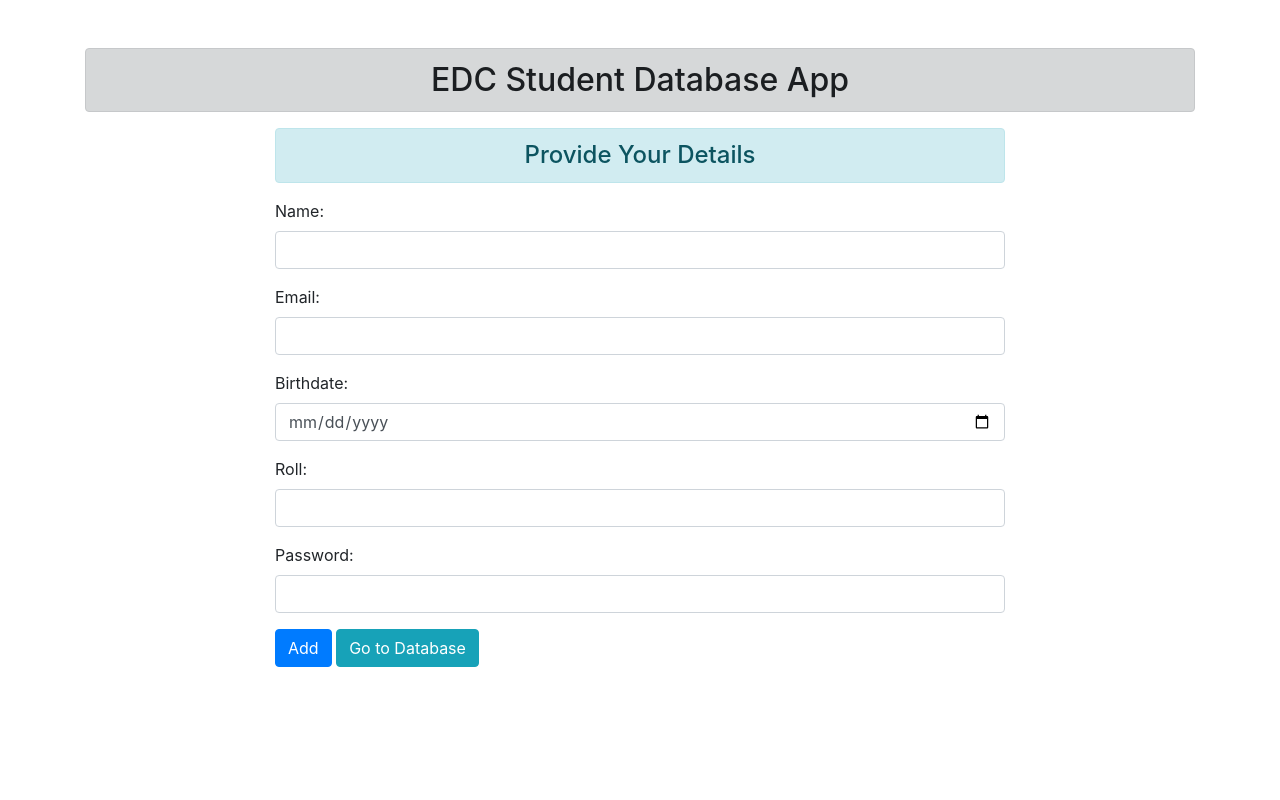
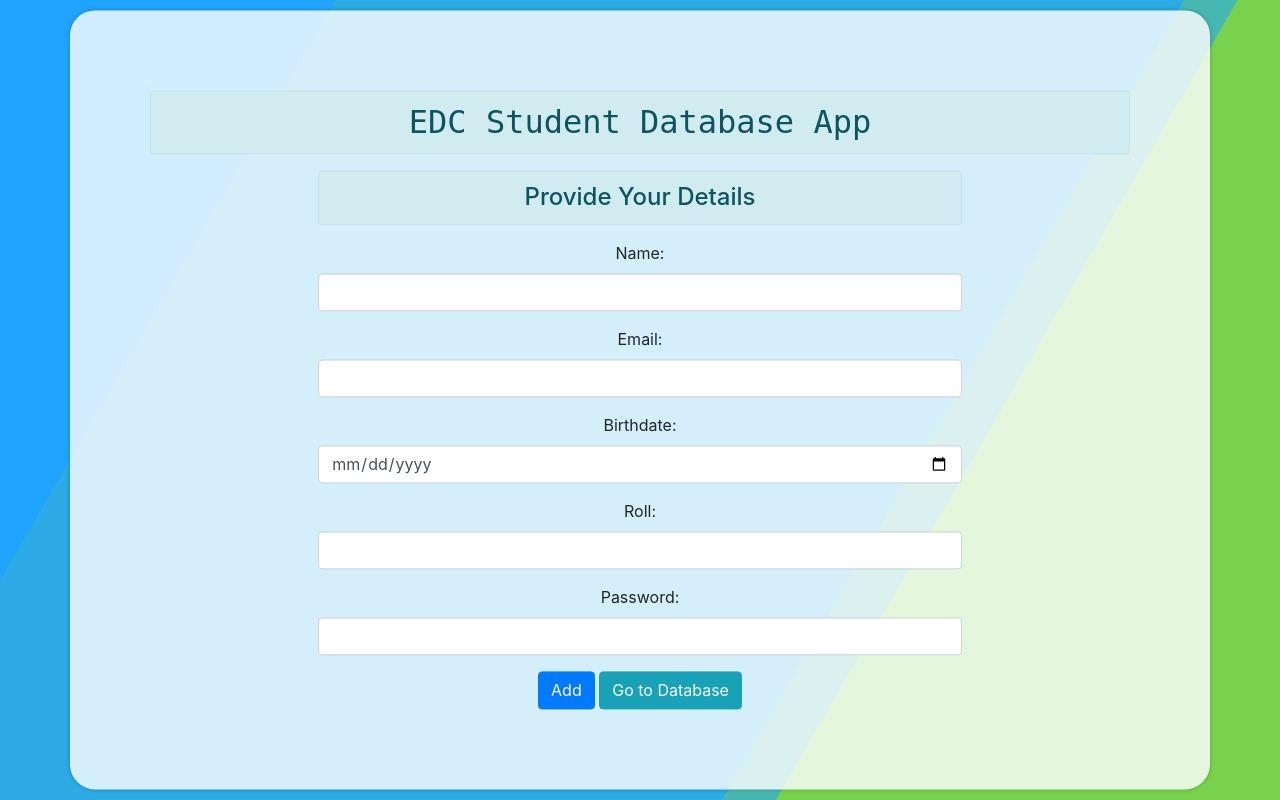
Before and after one commit to RitabrataDas343/Database_App, a Django app: page / in a window 1280 px wide. Run offline with Django 3.2, Linux system fonts and the light colour scheme; some libraries are stand-ins or nearby versions.

Commit message:
Update base.html

```diff
--- a/Database_app/enroll/templates/enroll/base.html
+++ b/Database_app/enroll/templates/enroll/base.html
@@ -1,20 +1,90 @@
-<!DOCTYPE html>
-{% load static %}
+<!DOCTYPE html> {% load static %}
 <html lang="en">
+
 <head>
     <meta charset="UTF-8">
     <meta name="viewport" content="width=device-width, initial-scale=1.0">
     <title>Database</title>
     <link rel="stylesheet" href="{% static 'enroll/css/bootstrap.css' %}">
+    <style>
+        html {
+            height: 100%;
+        }
+
+        body {
+            margin: 0;
+        }
+
+        .bg {
+            justify-content: center;
+            align-items: center;
+            animation: slide 3s ease-in-out infinite alternate;
+            background-image: linear-gradient(-60deg, #6c3 50%, #09f 50%);
+            bottom: 0;
+            left: -50%;
+            opacity: .5;
+            position: fixed;
+            right: -50%;
+            top: 0;
+            z-index: -1;
+        }
+
+        .bg2 {
+            justify-content: center;
+            align-items: center;
+            animation-direction: alternate-reverse;
+            animation-duration: 4s;
+        }
+
+        .bg3 {
+            justify-content: center;
+            align-items: center;
+            animation-duration: 5s;
+        }
+
+        .container {
+            justify-content: center;
+            align-items: center;
+            background-color: rgba(255, 255, 255, .8);
+            box-shadow: 0 0 .25em rgba(0, 0, 0, .25);
+            box-sizing: border-box;
+            left: 50%;
+            padding: 10vmin;
+            position: fixed;
+            text-align: center;
+            top: 50%;
+            transform: translate(-50%, -50%);
+            border-radius: 25px;
+        }
+
+        h2 {
+            font-family: monospace;
+        }
+
+        @keyframes slide {
+            0% {
+                transform: translateX(-25%);
+            }
+            100% {
+                transform: translateX(25%);
+            }
+        }
+    </style>
 </head>
+
 <body>
-        <div class="container mt-5">
-            <h2 class="text-center alert alert-dark "> EDC Student Database App</h2>
+    <div class="bg"></div>
+    <div class="bg bg2"></div>
+    <div class="bg bg3"></div>
+    <div class="container">
+        <h2 class="alert alert-info"> EDC Student Database App</h2>
         {% block content %} {% endblock content %}
     </div>
+
     <script src="{% static 'enroll/js/jquery.js' %}"></script>
     <script src="{% static 'enroll/js/popper.js' %}"></script>
     <script src="{% static 'enroll/js/bootstrap.js' %}"></script>
 
 </body>
+
 </html>
```
Lines whose indentation alone changed are shown as unchanged.
